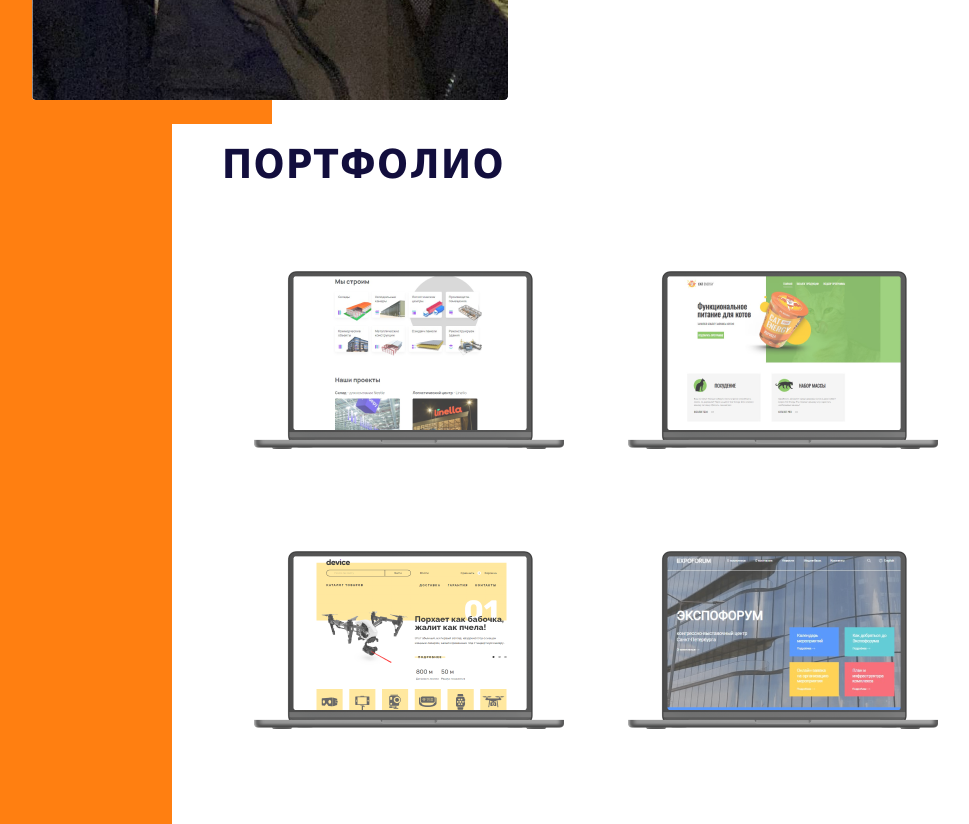
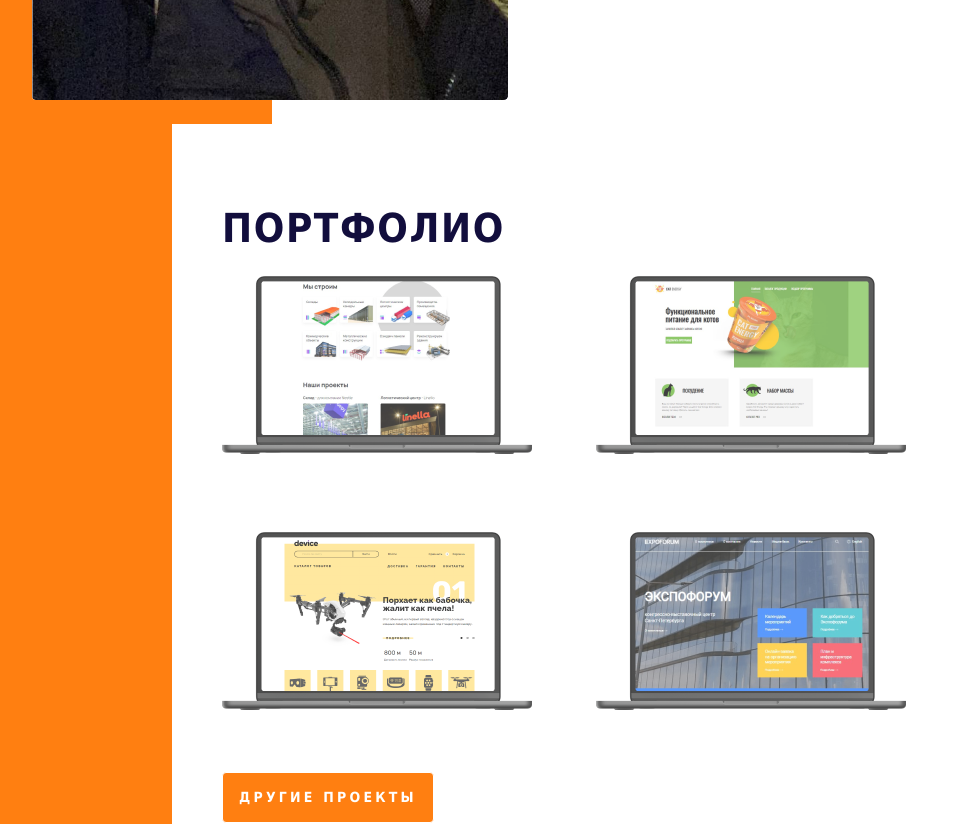
Before and after one commit to Chackmoole/my_project, a React app: page /#/ in a window 1280 px wide. Shown: the part 680-1504 px from the top of the page, without its empty margins (288-1257 px from the left). Built offline with nearby package versions, Linux system fonts and the light colour scheme.

Commit message:
mainPage-desktop) Правка выравнивания элементов в блоке PortfolioBlock. Стилизация блока About для desktop

```diff
--- a/src/modules/portfolio/components/About/About.styled.ts
+++ b/src/modules/portfolio/components/About/About.styled.ts
@@ -24,6 +24,9 @@ export const StyledWrapper = styled.div`
     padding-left: 60px;
     padding-right: 60px;
   }
+  @media (min-width: 1280px) {
+    padding: 80px 0 124px;
+  }
 `;
 
 export const StyledList = styled.ul`
--- a/src/modules/portfolio/components/PortfolioBlock/PortfolioBlock.styled.ts
+++ b/src/modules/portfolio/components/PortfolioBlock/PortfolioBlock.styled.ts
@@ -24,6 +24,8 @@ export const StyledWrapper = styled.div`
   }
   @media (min-width: 1280px) {
     align-items: start;
+    padding-top: 80px;
+    padding-bottom: 124px;
   }
 `;
 
@@ -37,5 +39,7 @@ export const StyledBox = styled.div`
     display: grid;
     grid-template-rows: 1fr 1fr;
     grid-template-columns: 1fr 1fr;
+    grid-row-gap: 40px;
+    grid-column-gap: 64px;
   }
 `;
--- a/src/modules/portfolio/components/PortfolioTemplate/PortfolioTemplate.styled.ts
+++ b/src/modules/portfolio/components/PortfolioTemplate/PortfolioTemplate.styled.ts
@@ -7,10 +7,9 @@ export const StyledPortfolioTemplate = styled.a`
   text-decoration-color: #120e3d;
   @media (min-width: 1280px) {
     align-items: center;
-    min-height: 280px;
+    min-height: 216px;
     justify-content: space-between;
     gap: 0;
-    padding: 32px;
     opacity: 0.75;
 
     &:hover {
```
